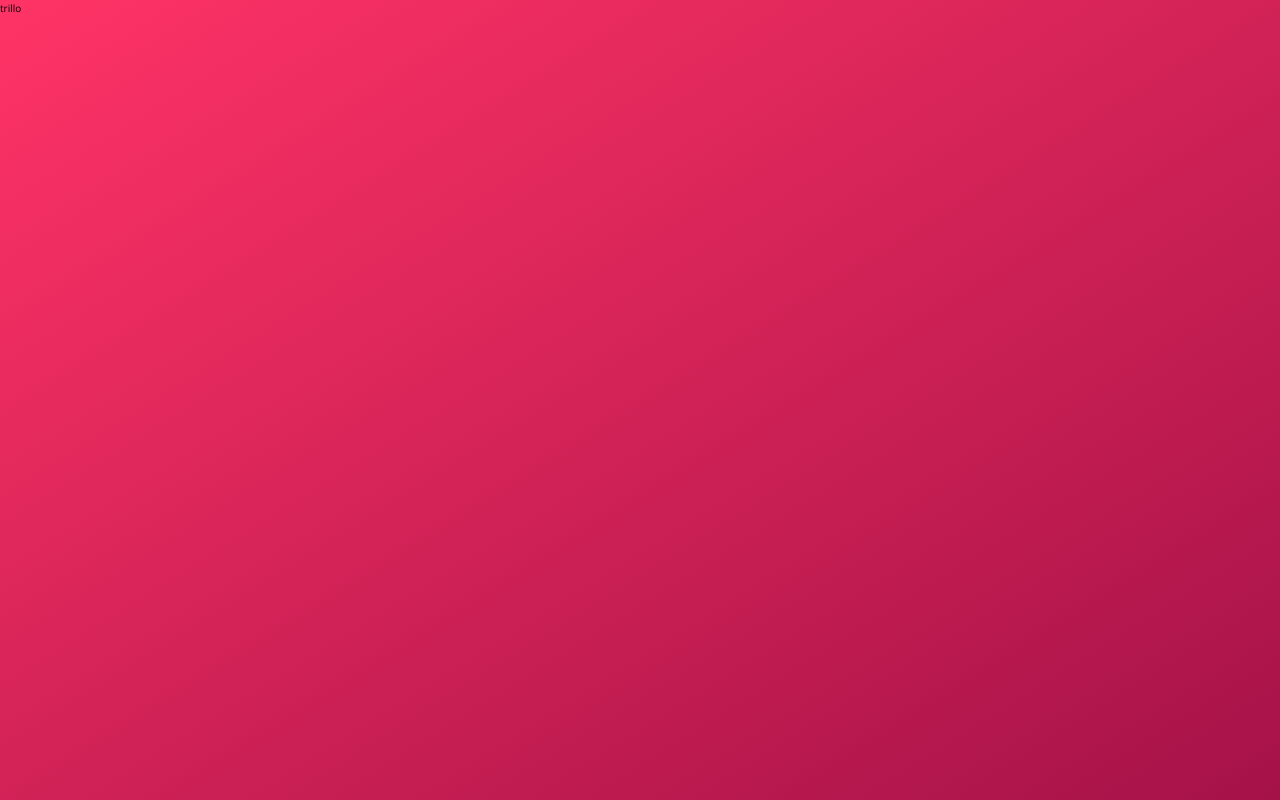
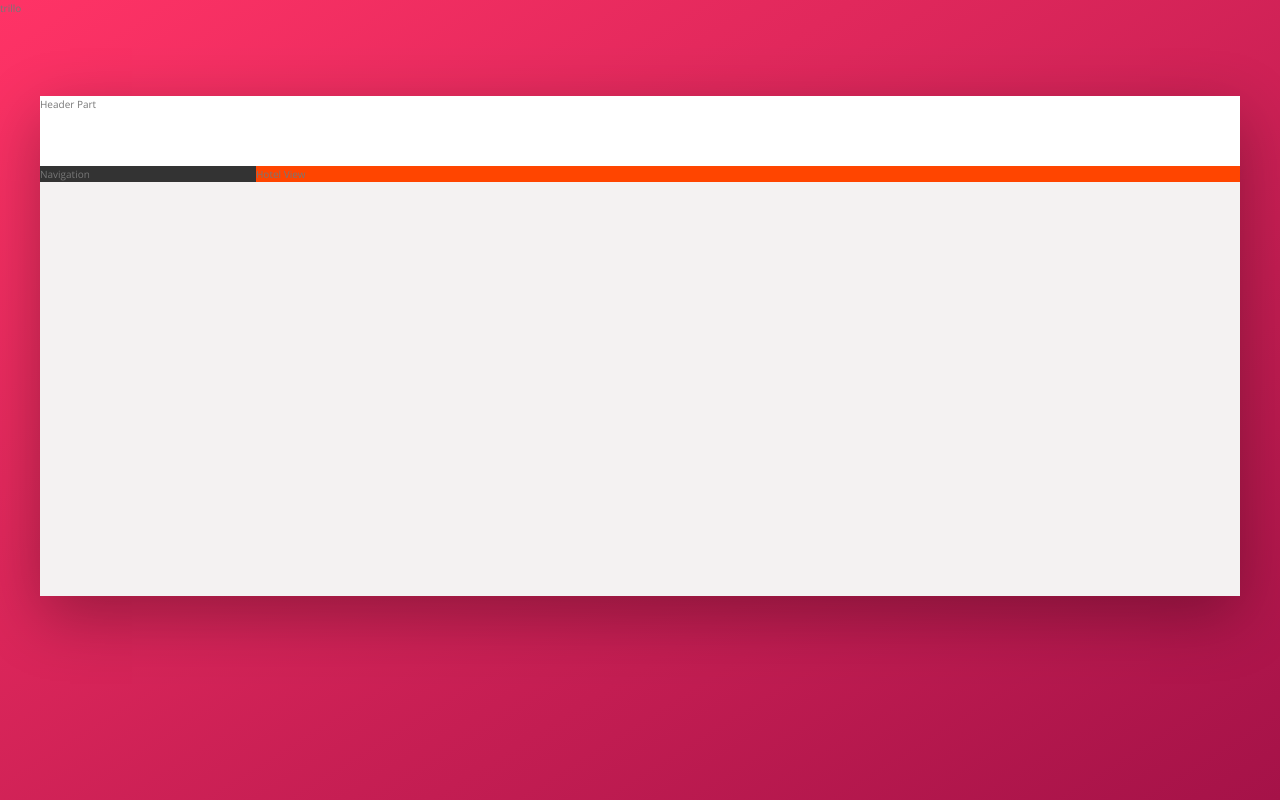
Before and after one commit to stomaras/Trillo_Project, a website: page index.html in a window 1280 px wide. Drawn offline with nearby package versions, Linux system fonts and the light colour scheme.

Commit message:
Building the Overall Layout

```diff
--- a/index.html
+++ b/index.html
@@ -12,5 +12,22 @@
     </head>
     <body>
         trillo
+        <!--
+            - How to think about the overall layout of an app;
+            - Use flexbox in a real-world project for the first time.
+        -->
+        <div class="container">
+            <header class="header">
+                Header Part
+            </header>
+            <div class="content">
+                <nav class="sidebar">
+                    Navigation
+                </nav>
+                <main class="hotel-view">
+                    Hotel View
+                </main>
+            </div>
+        </div>
     </body>
 </html>
--- a/sass/_base.scss
+++ b/sass/_base.scss
@@ -39,6 +39,9 @@ Grey dark 3: #999
     --color-grey-dark-1: #333;
     --color-grey-dark-2: #777;
     --color-grey-dark-3: #999;
+
+    --shadow-dark: 0 2rem 6rem rgba(0,0,0,.3);
+
 }
 
 
@@ -67,6 +70,5 @@ body {
     background-image: linear-gradient(to right bottom, var(--color-primary-light), var(--color-primary-dark));
     background-size: cover;
     background-repeat: no-repeat;
-
     min-height: 100vh;
 }
--- a/sass/_layout.scss
+++ b/sass/_layout.scss
@@ -0,0 +1,30 @@
+.container {
+    max-width: 120rem;
+    margin: 8rem auto;
+    background-color: var(--color-grey-light-2);
+    box-shadow: var(--shadow-dark);
+
+    min-height: 50rem;
+}
+
+.header {
+    height: 7rem;
+    background-color: #fff;
+    border-bottom: var(--color-grey-light-2);
+}
+
+.content {
+    display: flex;
+}
+
+.sidebar {
+    background-color: var(--color-grey-dark-1);
+
+    flex: 0 0 18%;
+}
+
+.hotel-view {
+    background-color: #fff;
+    background-color: orangered;
+    flex: 1; // that element should grow as much as it can.
+}
```
Also changed, not shown: css/style.css, sass/main.scss (line endings or trailing spaces).
